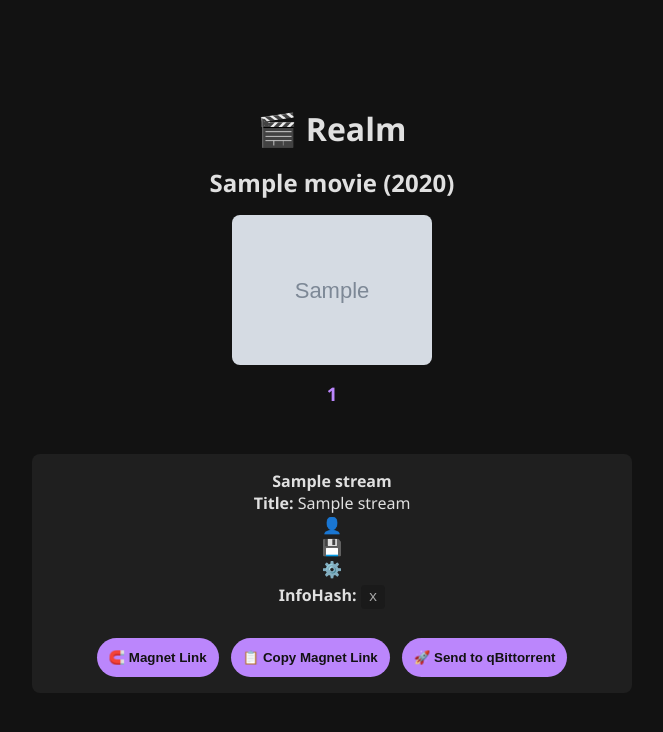
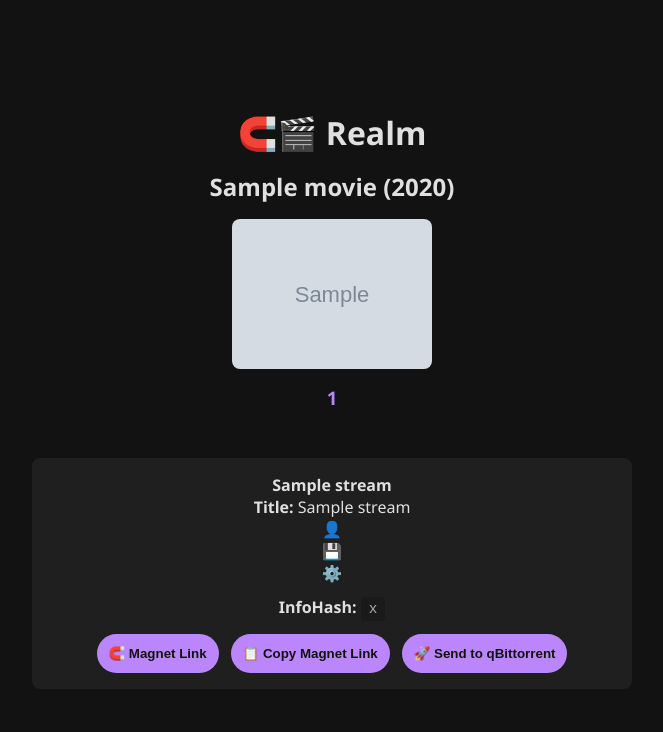
Before and after one commit to Lhuckaz/realm, a Flask app: template templates/streams.html in a window 1280 px wide. Shown: the top 732 px of the page, without its empty margins (308-971 px from the left). Run offline with Flask 3, Linux system fonts and the light colour scheme; the template is opened without the code that fills it: most values are stand-ins (such as "Sample title", 1, 10 or a date in 2020); grey boxes marked "Sample" are stand-in pictures; parts of the project's set-up code (start-up, migrations or seed data) failed here and were passed over.

Commit message:
Fix work break and when the results dont have year

```diff
--- a/static/css/styles.css
+++ b/static/css/styles.css
@@ -161,8 +161,16 @@ form button {
     display: inline-block;
 }
 
+.breakline {
+    word-break: break-all;
+}
+
+.infohash {
+    margin-top: 0.5rem;
+}
+
 .options {
-    margin-top: 1.5rem;
+    margin-top: 0.5rem;
     display: flex;
     flex-direction: column;
     gap: 0.75rem;
--- a/templates/series.html
+++ b/templates/series.html
@@ -12,7 +12,7 @@
 <body>
     <div class="container">
         <a href="{{ url_for('index') }}">
-            <h1>🎬 Realm</h1>
+            <h1>🧲🎬 Realm</h1>
         </a>
         <h3>{{ imdb_id }}</h3>
         <form method="POST" class="search-form">
--- a/templates/streams.html
+++ b/templates/streams.html
@@ -12,7 +12,7 @@
 <body>
     <div class="container">
         <a href="{{ url_for('index') }}">
-            <h1>🎬 Realm</h1>
+            <h1>🧲🎬 Realm</h1>
         </a>
 
         {% if error %}
@@ -38,11 +38,11 @@
             {% for stream in streams %}
             <div class="stream">
                 <h4>{{ stream.get('name', 'No Name') }}</h4>
-                <div><b>Title:</b> {{ stream.get('title', 'No Title').split('👤')[0].strip() }}</div>
+                <div class="breakline"><b>Title:</b> {{ stream.get('title', 'No Title').split('👤')[0].strip() }}</div>
                 <div>👤{{ stream.get('title').split('👤')[1].split('💾')[0].strip() }}</div>
                 <div>💾{{ stream.get('title').split('💾')[1].split('⚙️')[0].strip() }}</div>
                 <div>⚙️{{ stream.get('title').split('⚙️')[1].strip() }}</div>
-                <div><b>InfoHash:</b>
+                <div class="infohash"><b>InfoHash:</b>
                     <p>{{ stream.get('infoHash', 'N/A') }}</p>
                 </div>
                 {% if stream.magnet_link %}
```
Also changed, not shown: templates/index.html (+6 -2 lines).
